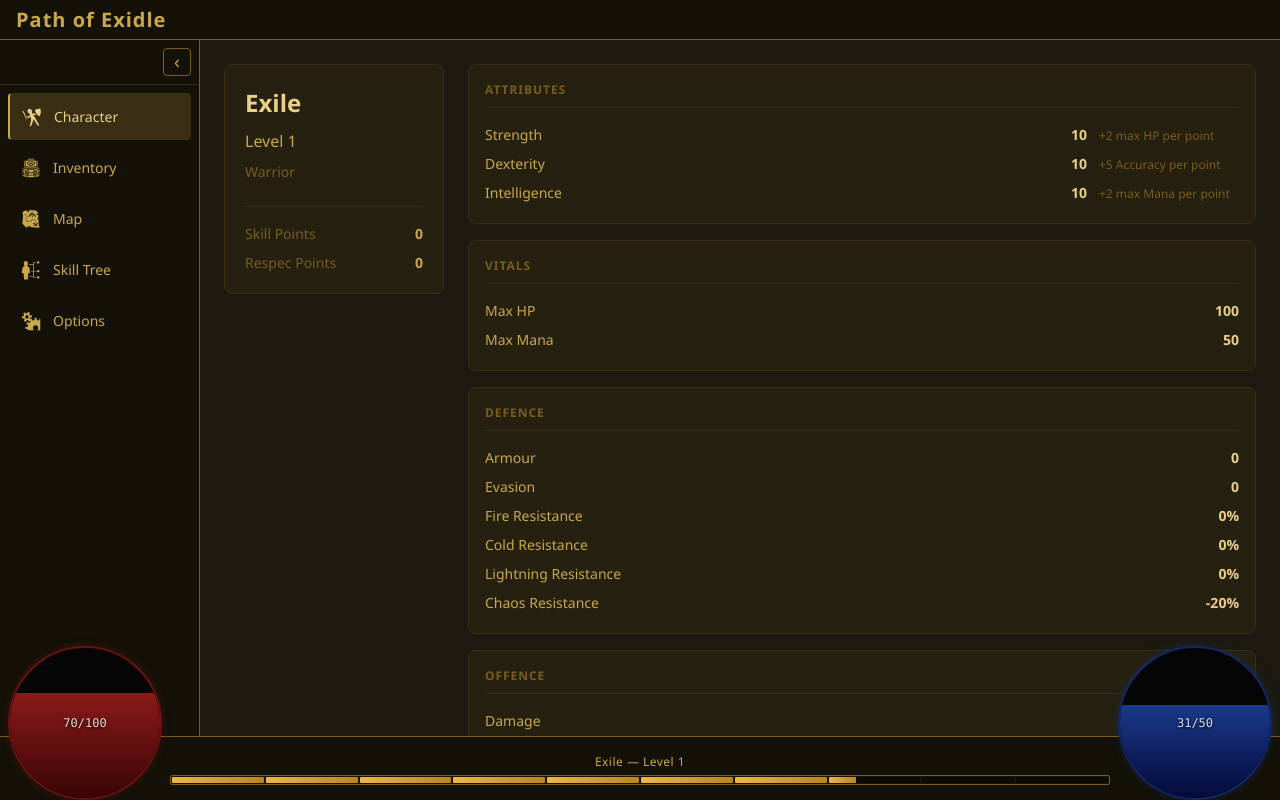
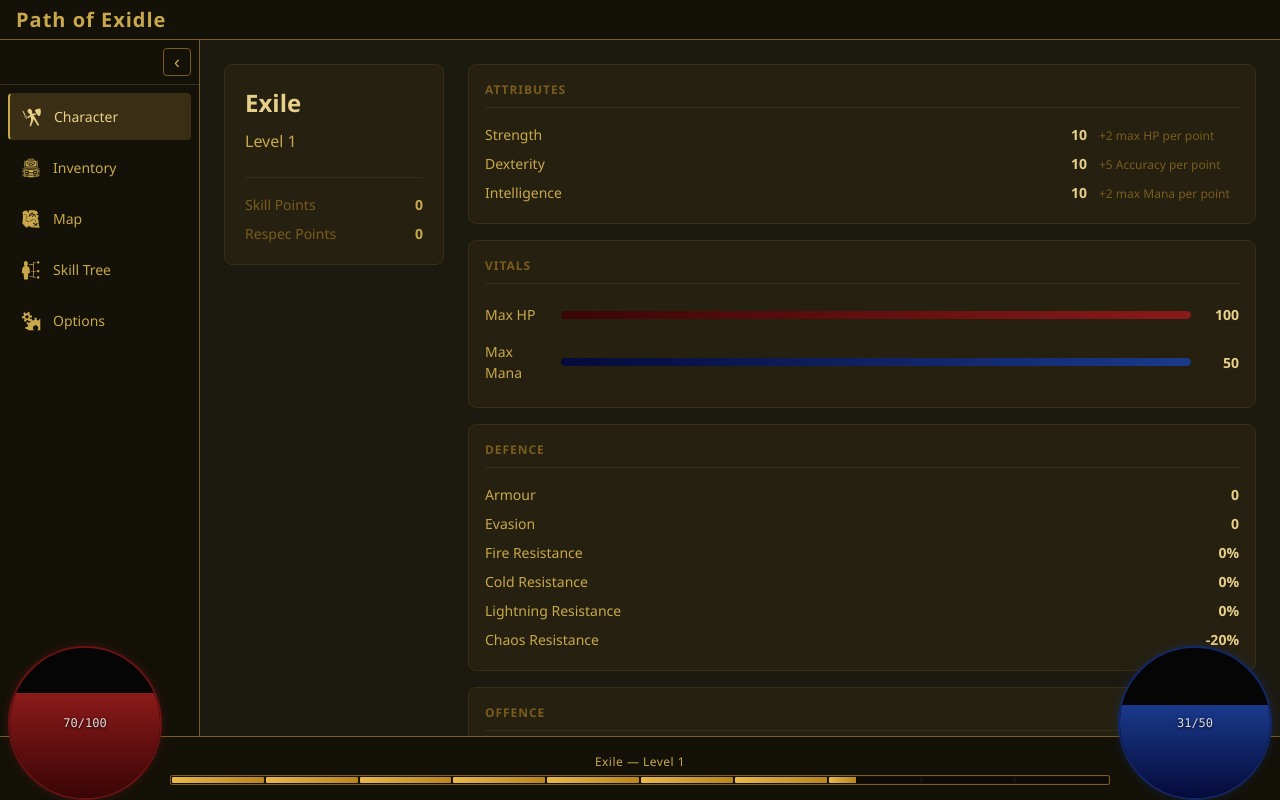
Before and after one commit to PatatoGurst/Path-of-Exidle, a React (Vite) app: page /character in a window 1280 px wide. Built offline with nearby package versions, Linux system fonts and the light colour scheme.

Commit message:
feat : CH01, CH02, CH03, CH04, CH05, CH06

```diff
--- a/src/components/character/CharacterIdentity.css
+++ b/src/components/character/CharacterIdentity.css
@@ -17,11 +17,6 @@
 .character-level {
   font-size: var(--text-base);
   color: var(--color-gold-primary);
-}
-
-.character-class {
-  font-size: var(--text-sm);
-  color: var(--color-gold-muted);
   margin-bottom: var(--space-4);
 }
 
--- a/src/components/character/CharacterIdentity.tsx
+++ b/src/components/character/CharacterIdentity.tsx
@@ -5,7 +5,6 @@
     <aside className="character-identity">
       <p className="character-name">Exile</p>
       <p className="character-level">Level 1</p>
-      <p className="character-class">Warrior</p>
 
       <div className="character-points">
         <div className="points-row">
--- a/src/components/character/CharacterStats.tsx
+++ b/src/components/character/CharacterStats.tsx
@@ -1,5 +1,6 @@
 import { StatGroup } from './StatGroup'
 import { StatRow } from './StatRow'
+import { VitalBar } from './VitalBar'
 import './CharacterStats.css'
 
 export function CharacterStats() {
@@ -12,8 +13,8 @@
       </StatGroup>
 
       <StatGroup title="Vitals">
-        <StatRow label="Max HP" value="100" />
-        <StatRow label="Max Mana" value="50" />
+        <VitalBar type="hp" label="Max HP" value={100} />
+        <VitalBar type="mana" label="Max Mana" value={50} />
       </StatGroup>
 
       <StatGroup title="Defence">
--- /dev/null
+++ b/src/components/character/VitalBar.css
@@ -0,0 +1,44 @@
+.vital-bar {
+  display: flex;
+  align-items: center;
+  gap: var(--space-3);
+  padding: var(--space-2) 0;
+}
+
+.vital-bar-label {
+  flex-shrink: 0;
+  width: 64px;
+  font-size: var(--text-sm);
+  color: var(--color-gold-primary);
+}
+
+.vital-bar-track {
+  flex: 1;
+  height: 8px;
+  border-radius: var(--radius-full);
+  background: rgba(0, 0, 0, 0.4);
+  overflow: hidden;
+}
+
+.vital-bar-fill {
+  height: 100%;
+  width: 100%;
+  border-radius: var(--radius-full);
+}
+
+.vital-bar--hp .vital-bar-fill {
+  background: linear-gradient(to right, var(--color-hud-life-end), var(--color-hud-life-start));
+}
+
+.vital-bar--mana .vital-bar-fill {
+  background: linear-gradient(to right, var(--color-hud-mana-end), var(--color-hud-mana-start));
+}
+
+.vital-bar-value {
+  flex-shrink: 0;
+  min-width: 36px;
+  text-align: right;
+  font-size: var(--text-sm);
+  font-weight: 600;
+  color: var(--color-gold-light);
+}
--- /dev/null
+++ b/src/components/character/VitalBar.tsx
@@ -0,0 +1,19 @@
+import './VitalBar.css'
+
+interface Props {
+  type: 'hp' | 'mana'
+  label: string
+  value: number
+}
+
+export function VitalBar({ type, label, value }: Props) {
+  return (
+    <div className={`vital-bar vital-bar--${type}`}>
+      <span className="vital-bar-label">{label}</span>
+      <div className="vital-bar-track">
+        <div className="vital-bar-fill" />
+      </div>
+      <span className="vital-bar-value">{value}</span>
+    </div>
+  )
+}
```
Also changed, not shown: Specifications/roadmap-tasks.md (+6 -6 lines).
